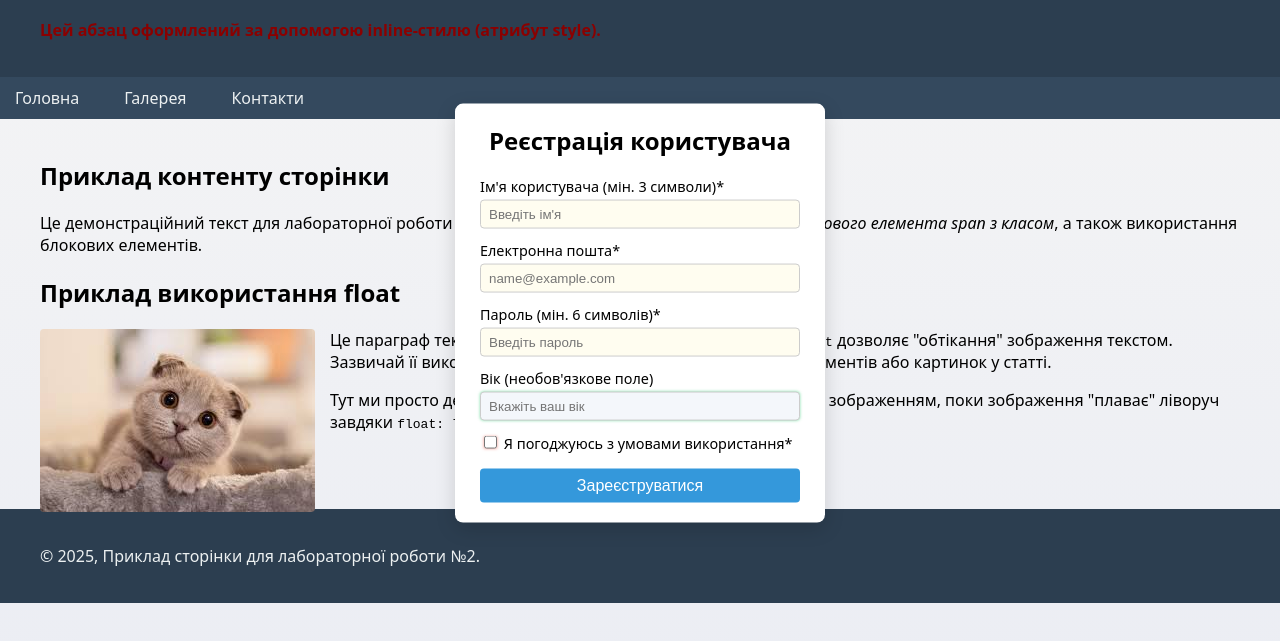
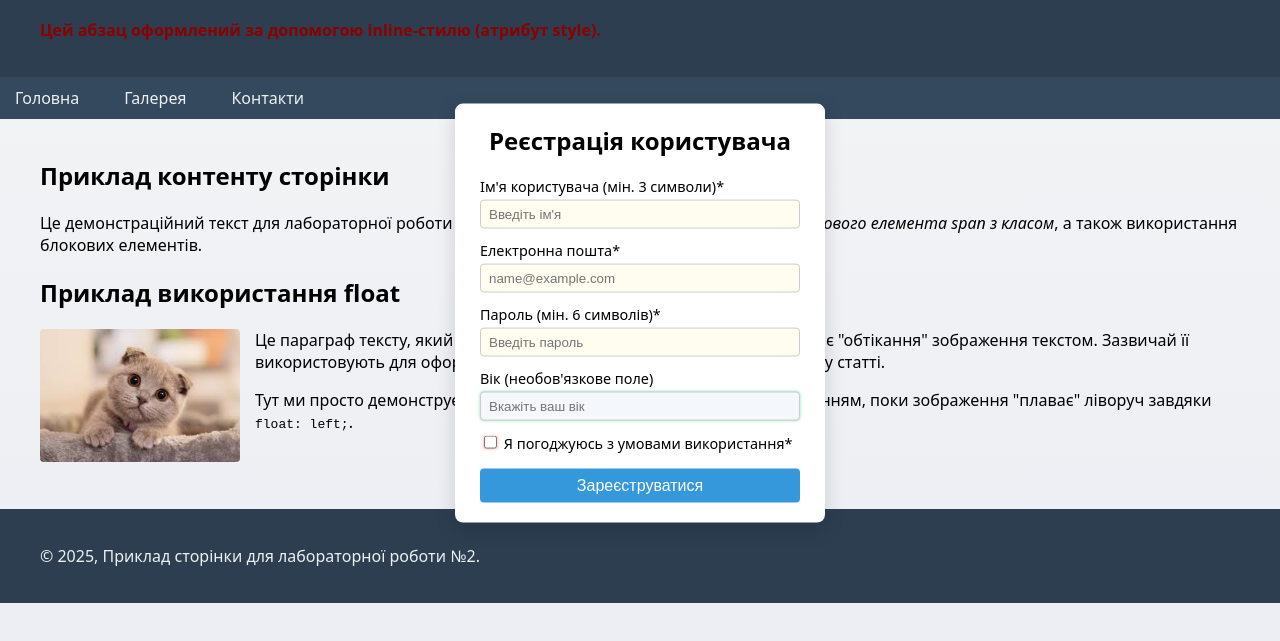
Before and after one commit to artemhrebeniuk/Lb2, a plain HTML site: page index.html in a window 1280 px wide. Shown: the part 87-728 px from the top of the page. Drawn offline with Linux system fonts and the light colour scheme.

Commit message:
Refactor styles and improve layout structure

```diff
--- a/styles.css
+++ b/styles.css
@@ -55,9 +55,11 @@ body {
 
 /* Зображення з float у контенті */
 .float-image {
-    float: left;                  /* Ще один приклад FLOAT */
+    float: left;
     margin: 0 15px 10px 0;
     border-radius: 4px;
+    width: 200px;
+    height: auto;
 }
 
 /* ----- ФОРМА РЕЄСТРАЦІЇ: позиціонування та валідація ----- */
```
